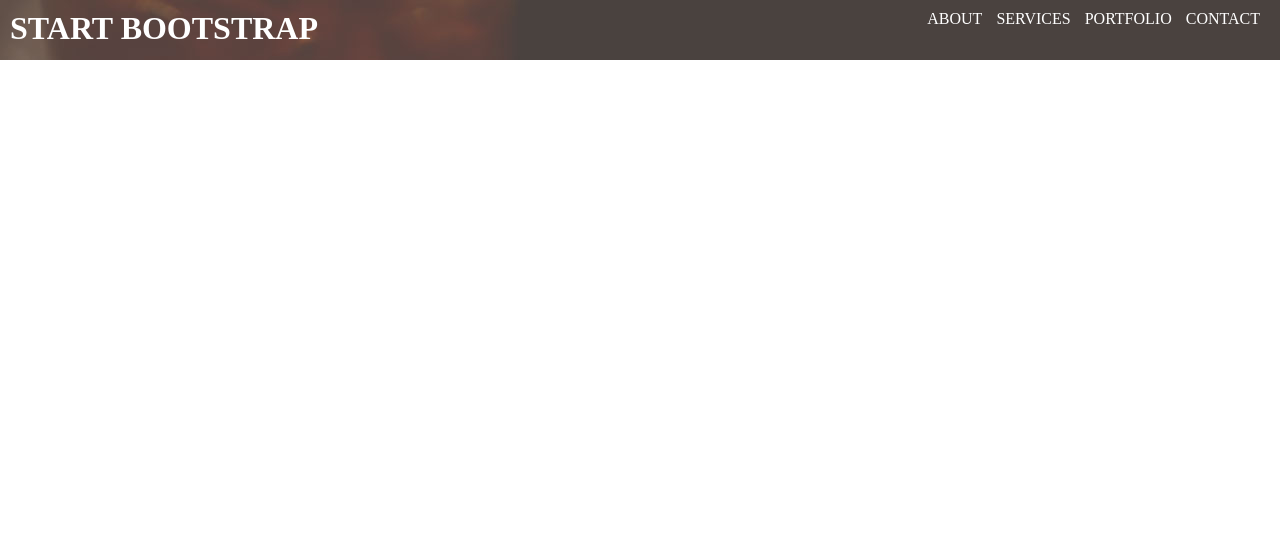
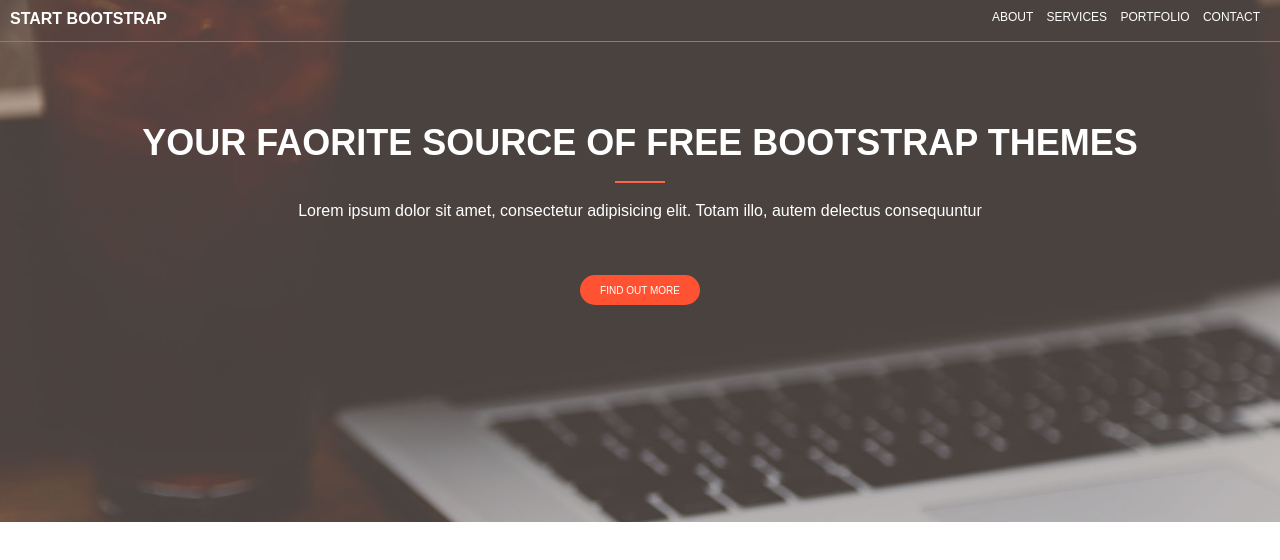
Before and after one commit to MelonButterG/MelonButterG.github.io, a plain HTML site: page recreate_creative/index.html in a window 1280 px wide. Drawn offline with Linux system fonts and the light colour scheme.

Commit message:
index.html

```diff
--- a/recreate_creative/index.html
+++ b/recreate_creative/index.html
@@ -1,8 +1,9 @@
 <!DOCTYPE html>
 <html lang="en">
+
 <head>
     <meta charset="UTF-8">
-    <title>Document</title>
+    <title>GG</title>
 
     <style>
         * {
@@ -10,27 +11,53 @@
             margin: 0;
         }
 
+        body {
+            font-family: sans-serif;
+
+        }
+
+        header {
+            background-image: url("img/header.jpg");
+            background-size: cover;
+        }
+
+        .title {
+            font-size: 36px;
+            color: white;
+            margin-bottom: 5px;
+
+            font-weight: 600;
+        }
+
+        .subtitle {
+            color: white;
+            width: 80%;
+
+            margin: 15px auto;
+        }
+
         #navbar {
-            height: 40px;
-            background-image: url("img/header.jpg");
-
+            height: 21px;
             color: white;
-
             padding: 10px;
             padding-top: 15;
+            position: relative;
 
-            position: relative;
+            border-bottom: solid 1px grey;
         }
 
         #navbar h1 {
             display: inline-block;
-            font-size: 24;
+            font-size: 16px;
+        }
+
+        #navbar ul {
+            font-size: 12px;
         }
 
         ul {
             list-style: none;
             display: inline-block;
-
             position: absolute;
             right: 20px
         }
@@ -39,9 +66,46 @@
             display: inline-block;
             padding-left: 10px;
         }
+
+        #banner {
+            height: 400px;
+            text-align: center;
+
+            padding-top: 80px;
+        }
+
+        button {
+            display: inline-block;
+
+            width: 120px;
+            height: 30px;
+            font-size: 10px;
+            background-color: #ff5233;
+            border: none;
+            color: white;
+
+            border-radius: 15px;
+            margin-top: 40px;
+        }
+
+
+        hr {
+            display: inline-block;
+            width: 50px;
+
+            border: none;
+            height: 2px;
+            background-color: tomato
+        }
+
+
     </style>
 </head>
+
 <body>
+    <header>
+
+
         <div id="navbar">
             <h1>START BOOTSTRAP</h1>
             <ul>
@@ -53,5 +117,15 @@
             </ul>
         </div>
 
+        <div id="banner">
+            <div class="title">YOUR FAORITE SOURCE OF FREE BOOTSTRAP THEMES</div>
+            <hr>
+            <div class="subtitle">
+                Lorem ipsum dolor sit amet, consectetur adipisicing elit. Totam illo, autem delectus consequuntur
+            </div>
+            <button>FIND OUT MORE</button>
+        </div>
+    </header>
 </body>
+
 </html>
```
Lines whose indentation alone changed are shown as unchanged.
